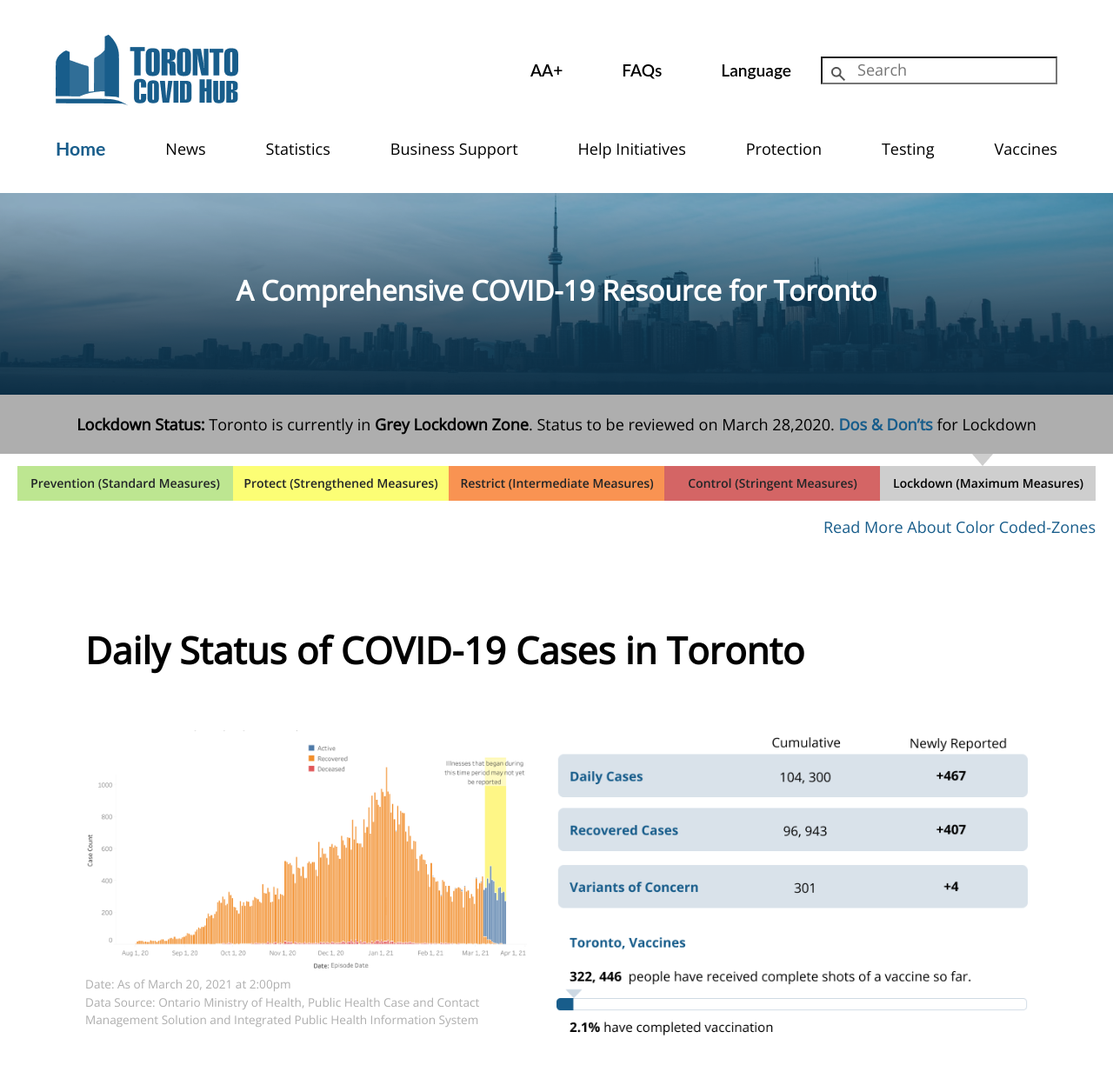
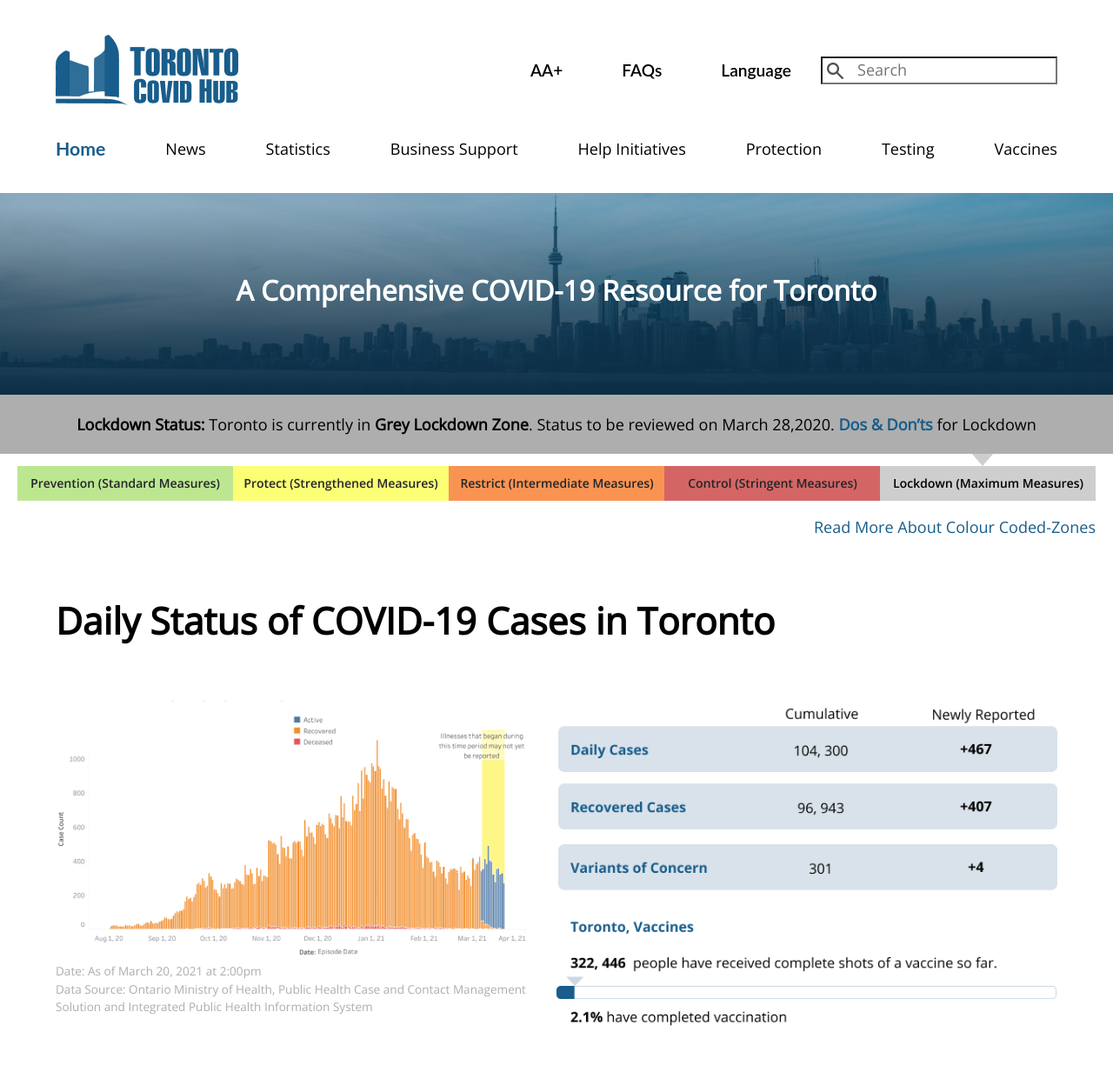
Before and after one commit to kataylor1/COVID19Hub, a plain HTML site: page index.html in a window 1280 px wide. Shown: the top 1248 px of the page at 87% size. Drawn offline with nearby package versions, Linux system fonts and the light colour scheme.

Commit message:
QA Fixes
- created a new magnifying glass image and adjusted it's position in css
so fits in Search box better
- fixed alignment issue for first section, Daily Status

```diff
--- a/css/index.css
+++ b/css/index.css
@@ -326,8 +326,8 @@ a.utilityNav:active {
 
   input[type=text] {
     background-color:var(--mainBackground);
-    background-image: url('../images/magnifyingGlass.png');
-    background-position: 10px 10px;
+    background-image: url('../images/magnifyingGlassv3.png');
+    background-position: 5px 5px;
     background-repeat: no-repeat;
     padding-left: 40px;
   }
@@ -465,8 +465,7 @@ main {
     flex-direction: column;
     height: 100%;
     width: 100%;
-    max-width: 1240;
-    padding: 2rem 2rem 2rem 2rem;
+    max-width: 1240px;
   }
 
   .statsContainersHeader {
--- a/index.html
+++ b/index.html
@@ -123,13 +123,12 @@
     <!-- Row: Status Bar -->
     <section class="statusBarContainer"><strong>Lockdown Status:</strong> Toronto is currently in <strong>Grey Lockdown Zone</strong>. Status to be reviewed on March 28,2020. <strong><a href="#">Dos & Don’ts</a></strong> for Lockdown</section>
     <section class="covidZoneColours"><img src="images/OntarioZoneColoursv2.png" alt="COVID=19 Zone Colours">
-    <div style="padding: 1rem 0 0 0;"><a href="#">Read More About Color Coded-Zones</a></div></section>
+    <div style="padding: 1rem 0 0 0;"><a href="#">Read More About Colour Coded-Zones</a></div></section>
 
     <main>
       <!-- spacer --><div class="mainSpacer"></div>
       <!-- COVID-19 Stats -->
-    <div class="statsContainer">
-      <div class="statsContainersHeader"><H1>Daily Status of COVID-19 Cases in Toronto</H1></div>
+    <div class="statsContainer"><div class="statsContainersHeader"><H1>Daily Status of COVID-19 Cases in Toronto</H1></div>
       <div class="containerSpacer"></div>
       <div class="body-statsContainer">
         <div class="statsColumn1">
```
Also changed, not shown: images/magnifyingGlass.png (deleted), images/magnifyingGlassv3.png (added).
